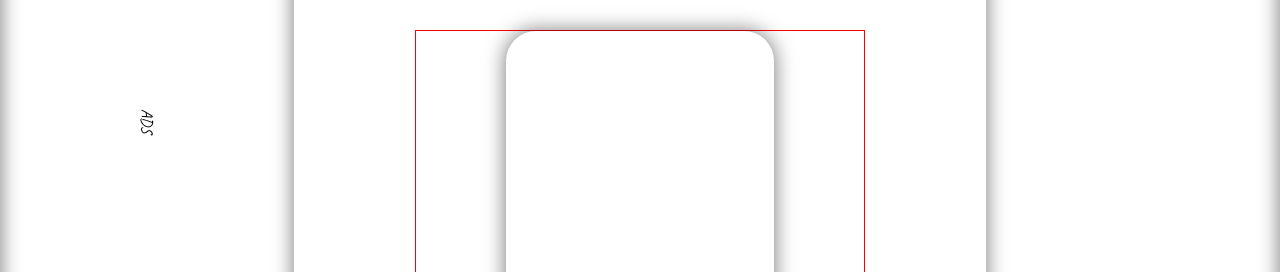
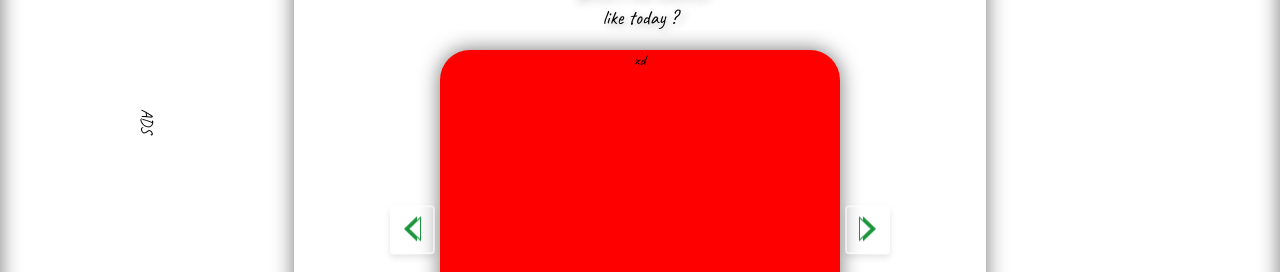
Before and after one commit to sarzixon/Windy, a website built with webpack: page src/index.html in a window 1280 px wide. Shown: the part 279-551 px from the top of the page. Built offline with nearby package versions, Linux system fonts and the light colour scheme; files whose address does not match are found by name.

Commit message:
slider 50% done.

```diff
--- a/src/css/style.scss
+++ b/src/css/style.scss
@@ -1,5 +1,10 @@
 @import './mixins';
 @import './vars';
+// Required Core Stylesheet
+@import "node_modules/@glidejs/glide/src/assets/sass/glide.core";
+
+// Optional Theme Stylesheet
+@import "node_modules/@glidejs/glide/src/assets/sass/glide.theme";
 
 *,
 ::before,
@@ -36,18 +41,40 @@ body {
     grid-row: 1 / 3;
     @include flexCenter;
     overflow: hidden;
+
+    //********** SLIDER STYLES **********
     .slider {
         @include flexCenter;
-        width: 450px;
-        height: 400px;
-        border: 1px solid red;
+        width: 500px;
+        height: 300px;
+
+        // border: 1px solid red;
         .weatherView {
-        width: 60%;
-        height: 100%;
-        border-radius: 30px;
-        box-shadow:  0px 0px $boxShadowRange 1px rgba($color: #000000, $alpha: .5);
+            width: 80%;
+            height: 90%;
+            border-radius: 30px;
+            background-color: red;
+            box-shadow: 0px 0px $boxShadowRange 1px rgba($color: #000000, $alpha: .5);
+        }
+
+        .glide {
+            width: 100%;
+        }
+
+        .glide__slides {
+            height: $snapHeight;
+        }
+        .glide__slide {
+            @include flexCenter;
+        }
+        .glide__arrow--left {
+            left: 0;
+        }
+        .glide__arrow--right {
+            right: 0;
+        }
     }
-    }
+
     .container {
         text-align: center;
 
@@ -65,7 +92,7 @@ body {
             .preloader__wind--right {
                 margin-left: 30px;
                 height: 100%;
-                @include flexCenter(center,flex-end);
+                @include flexCenter(center, flex-end);
             }
 
             .preloader__wind {
--- a/src/css/vars.scss
+++ b/src/css/vars.scss
@@ -3,3 +3,5 @@ $boxShadowRange: 20px;
 $lightGreen: rgb(14, 177, 58);
 $darkGreen: #608D6C;
 $placeholderGrey: #A5AAA6;
+$snapHeight: 400px;
+$snapWidth: 450px;
--- a/src/index.html
+++ b/src/index.html
@@ -39,10 +39,29 @@
             </header>
             <h2>What's the weather<br /> like today ?</h2>
             <div class="slider">
-                <div class="weatherView">
-
+                <div class="glide">
+                    <div class="glide__track" data-glide-el="track">
+                        <ul class="glide__slides">
+                            <li class="glide__slide">
+                                <div class="weatherView">xd</div>
+                            </li>
+                            <li class="glide__slide">
+                                <div class="weatherView">xd</div>
+                            </li>
+                            <li class="glide__slide">
+                                <div class="weatherView">xd</div>
+                            </li>
+                        </ul>
+                    </div>
+                    <div class="glide__arrows" data-glide-el="controls">
+                        <button class="glide__arrow glide__arrow--left" data-glide-dir="<"><img
+                                src="../src/img/249124-weather/Group 15.png" alt=""></button>
+                        <button class="glide__arrow glide__arrow--right" data-glide-dir=">"><img
+                                src="../src/img/249124-weather/Group 13.png" alt=""></button>
+                    </div>
                 </div>
             </div>
+        </div>
         </div>
     </main>
     <div class="social">
--- a/src/js/index.js
+++ b/src/js/index.js
@@ -17,6 +17,7 @@ import {
 import Search from './apiCall';
 import  loadHTML  from './preloader';
 import processResponse from './response';
+import glide from './slider';
 
 let state = {};
 const windyApp = async () => {
--- /dev/null
+++ b/src/js/slider.js
@@ -0,0 +1,9 @@
+
+import Glide from '@glidejs/glide';
+
+export default new Glide('.glide', {
+    type: 'slider',
+    startAt: 0,
+    perView: 1,
+    focusAt: 'center'
+}).mount();
```
Also changed, not shown: src/img/249124-weather/Group 15.png (added), src/img/249124-weather/Group 15@2x.png (added).
